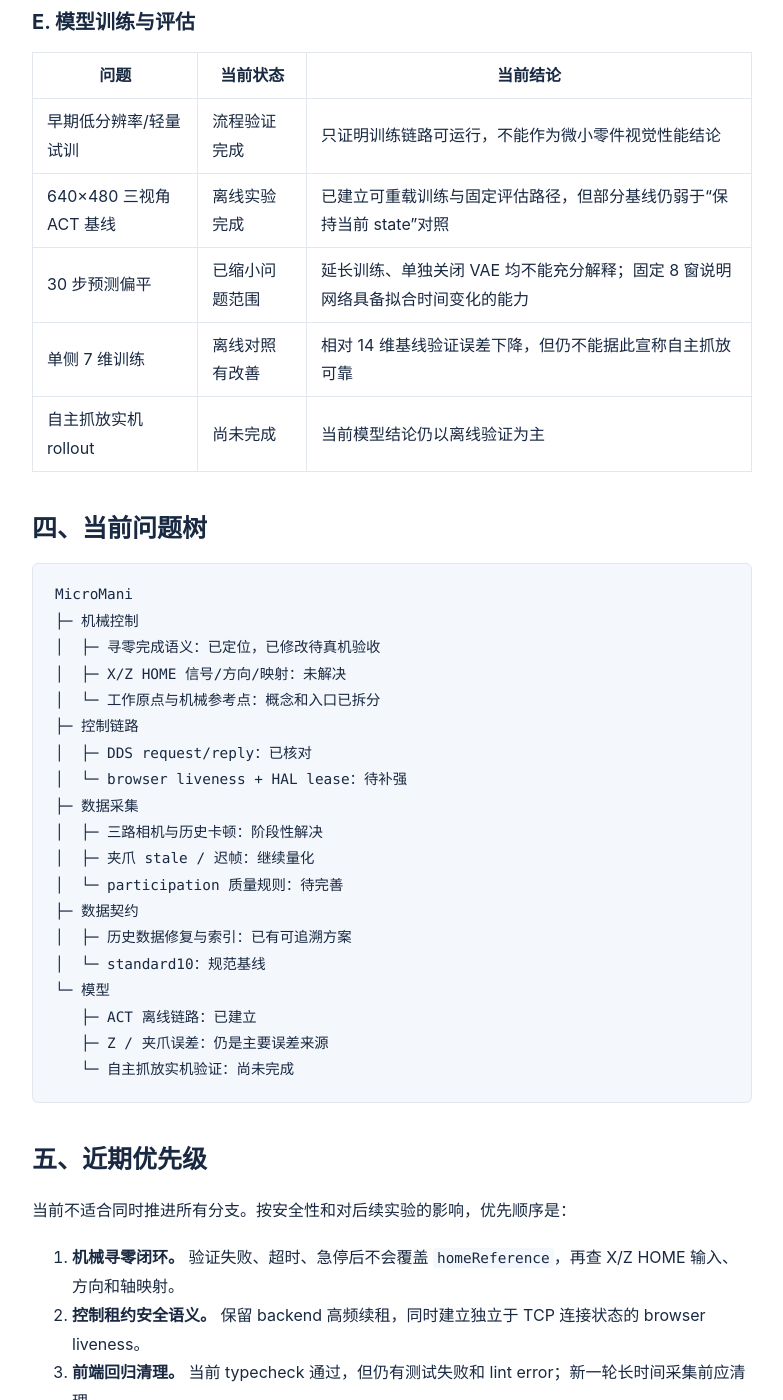
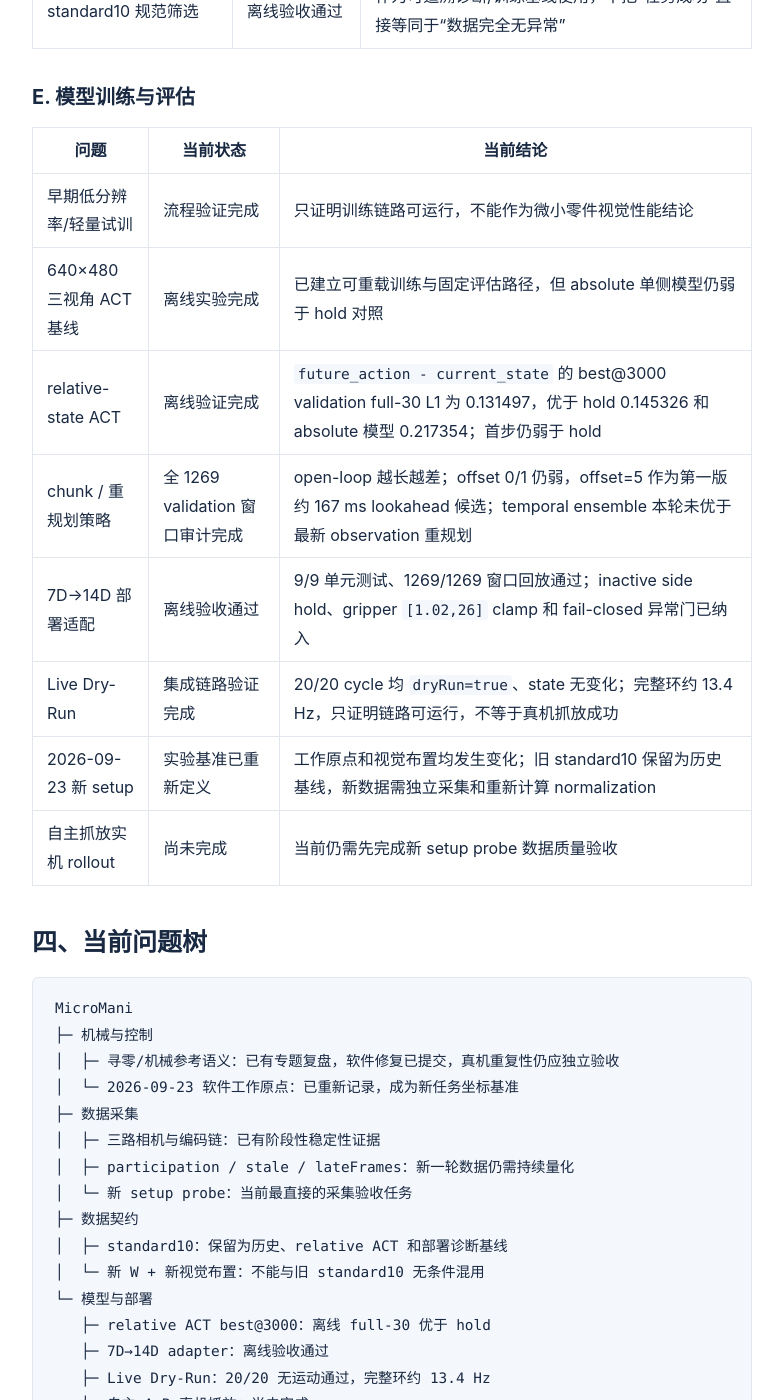
Before and after one commit to YoungShip/youngship.github.io, a Jekyll site: the page built from _posts/2026-09-23-micromani-research-overview.md, in a window 1280 px wide and 1400 px high, scrolled down 3633 px. Shown: the whole window, without its empty margins (248-1031 px from the left). Built offline with Jekyll 4.4.1, drawn with Linux system fonts in a browser that asks for light colours; some of the changed text lies outside the part shown.

Commit message:
更新 MicroMani relative ACT 与新实验基准科研记录

````diff
--- /dev/null
+++ b/_posts/2026-09-23-micromani-relative-act-new-setup.md
@@ -0,0 +1,286 @@
+---
+title: "MicroMani 阶段科研记录：relative ACT、部署审计与新实验基准"
+date: "2026-09-23"
+description: "记录 standard10 后续的 relative-state ACT、全窗口部署策略审计、7D→14D 安全适配、Live Dry-Run，以及工作原点和相机布置变化后重新定义实验基准的过程。"
+category: 笔记
+tags: [科研记录, MicroMani, 机器人, ACT, 模仿学习, 数据采集, 部署]
+---
+
+`standard10` 建立以后，问题没有立刻变成“再训练久一点就能真机”。单侧 absolute ACT 虽然比更早的 14 维基线有所改善，但验证误差仍然高于“保持当前 state”的简单对照；与此同时，后续部署审计又暴露出首步预测、夹爪越界和完整控制环频率等问题。
+
+这一阶段因此分成两部分：先把**动作表示和部署语义**查清楚，再处理 2026 年 9 月 23 日出现的**新工作原点与新视觉布置**。本文记录的是离线实验和 dry-run 结果，不把它写成自主抓放已经通过。
+
+## 一、absolute action 仍然不够，先改变动作表示
+
+在统一工作原点、固定 A→B 和单侧 7 维输入输出下，`standard10_single_side_001` 的最佳验证 30 步 normalized L1 约为 **0.217354**，而同一验证集合的“保持当前 state”对照约为 **0.145326**。这说明单纯缩小到单侧并没有解决主要问题。
+
+后续实验把训练目标改为：
+
+```text
+target(t, h) = action(t + h) - observation.state(t)
+```
+
+这里的 relative 并不是相邻帧速度或 `action(t+1)-action(t)`，而是“未来绝对动作目标相对当前观测状态的偏移”。缩放仍使用训练集 absolute action 的标准差，以便重建绝对动作后继续和原来的指标直接比较。
+
+实验目录：
+
+```text
+E:\micro_act_train\experiments\standard10_relative_side_001
+```
+
+训练到 10000 updates 后，最佳检查点出现在 **step 3000**：
+
+| 指标 | relative ACT best@3000 | hold |
+| --- | ---: | ---: |
+| validation first-step L1 | 0.034600 | 0.027419 |
+| validation full-30 L1 | **0.131497** | 0.145326 |
+| train full-30 L1 | 0.125175 | 0.164502 |
+
+relative 表示把验证 full-30 从上一轮 absolute 模型的约 **0.217354** 降到 **0.131497**，但首步仍然弱于 hold。训练继续到 step 10000 后，validation full-30 又回升到约 **0.162005**，因此本轮使用 best@3000，而不是最后一个检查点。
+
+这个结果支持的结论很有限：**relative-state 表示更适合当前数据，但它的优势主要出现在未来轨迹，而不是当前瞬时动作。** 对 2～3 mm 微小零件，约毫米量级的 XYZ 平均误差仍然不能直接解释成“已经能精确抓取”。
+
+## 二、部署前不能只看 46 个固定窗口
+
+训练过程中保存的固定 validation 窗口适合选 checkpoint，但不足以决定 action chunk 应怎样执行。于是又用 best@3000 对两个 validation episode 的全部合法 30 步窗口进行推理，共 **1269 个窗口**。
+
+结果目录：
+
+```text
+E:\micro_act_train\experiments\standard10_relative_side_review_003
+```
+
+### 每次推理后执行多少步
+
+把“重新观察并推理”的间隔设为 K 帧，得到：
+
+| K | normalized L1 |
+| ---: | ---: |
+| 1 | **0.033585** |
+| 2 | 0.038576 |
+| 3 | 0.043379 |
+| 5 | 0.052856 |
+| 10 | 0.073134 |
+| 30 | 0.125839 |
+
+open-loop 越长越差。因此第一版部署不采用“预测 30 步后完整执行”，而是尽量频繁重新观察和重规划。
+
+### chunk 的第一个点也不是最佳选择
+
+逐 horizon 检查显示，offset 0 和 1 的误差仍高于 hold；从 offset 2 开始才逐渐优于 hold。综合预测质量和目标距离，第一版把 **offset=5** 作为候选，即每次预测后取第 6 个目标，约对应 **+167 ms** 的 lookahead。
+
+这不是证明 167 ms 在真实动力学中最优，只是说明在当前离线数据上，“立刻执行 h=0”没有利用到模型真正学到的那部分未来轨迹信息。
+
+### temporal ensemble 没有带来收益
+
+对重叠 chunk 做多组指数加权后，本轮 temporal ensemble 最好的 normalized L1 约为 **0.0381**，仍不如最新 observation 直接重新推理的 **0.0336**。因此第一版不叠加 temporal ensemble，避免在模型本身尚未真机验证时增加额外变量。
+
+## 三、把 7 维模型输出接到 14 维控制接口之前
+
+模型只预测操作者右侧 7 维，也就是：
+
+```text
+operator_right = hardware_left = 原 14D 的 7..13
+```
+
+而 AppStation policy API 接受 14 维 absolute target。因此单独建立了一个部署适配器：
+
+```text
+E:\micro_act_train\experiments\standard10_relative_side_adapter_001
+```
+
+适配逻辑是：
+
+1. 读取当前 14D state；
+2. 用活动侧 `state[7:14]` 和三路图像做推理；
+3. 取 relative chunk 的 offset=5；
+4. 用训练时的 `action_std` 还原相对位移；
+5. 加回当前 active state，得到活动侧绝对目标；
+6. `action[0:7]` 保持当前 inactive side；
+7. `action[7:14]` 写入活动侧目标；
+8. `controlledSides=["right"]`，由 backend 再映射到 hardware-left。
+
+夹爪另设物理保护：
+
+```text
+1.02 mm <= gripper <= 26 mm
+```
+
+并在 backend 单请求限幅之外增加 fail-closed 模型异常门。适配器的离线单元测试 **9/9 通过**，1269 个 validation 窗口回放 **1269/1269 通过**。在 offset=5 的这些窗口里，有 **415/1269** 个原始夹爪目标需要被裁剪到安全范围，这也说明夹爪 clamp 不能依赖模型自行学会。
+
+## 四、Live Dry-Run 验证的是链路，不是真机成功
+
+完成离线适配后，又复用现场已经启动的 HAL、backend 和三路相机进行了 20 个周期的 Live Dry-Run：
+
+```text
+E:\micro_act_train\experiments\standard10_relative_side_live_dryrun_001
+```
+
+20 个周期均为：
+
+```text
+dryRun=true
+sent=false
+```
+
+前后读取到的机械臂 state 完全没有变化，没有发送真实运动。
+
+完整链路的平均耗时约为：
+
+| 环节 | 平均耗时 |
+| --- | ---: |
+| 三路相机并行 snapshot | 11.2 ms |
+| 图像预处理 | 20.2 ms |
+| 模型推理 | 23.8 ms |
+| policy dry-run POST | 11.4 ms |
+| 单周期总耗时 | 74.6 ms |
+
+对应平均完整循环频率约 **13.4 Hz**。这说明单独测到约 24～29 ms 的模型 forward，并不能推出整个现场控制环可以稳定运行在 30 Hz。
+
+这轮 dry-run 只证明三路图像、真实 state、模型、adapter 和 policy bridge 能连起来，并没有证明模型已经具备真实抓放成功率。
+
+## 五、9 月 23 日：实验基准本身发生了变化
+
+当天现场调试过程中，顶部相机和不参与任务的机械臂发生过位移，随后又重新固定；同时软件工作原点 W 也重新记录。
+
+旧 `standard10` 活动侧工作原点 pulse 为：
+
+```text
+[-50002, -200002, -101, 99996, -2, -521]
+```
+
+当前新工作原点为：
+
+```text
+[-24936, 50061, -326, -608, 1, 519]
+```
+
+另一侧也重新建立了参考。由于录制中的 state/action 使用软件工作原点作为任务坐标基准，**新旧 W 不只是“起点换了”，而是数据数值坐标系也变了。**
+
+当前活动侧在新 W 下读取为：
+
+```text
+X=0, Y=0, Z=0
+Roll=0, Pitch=0, Yaw=0
+Gripper=26 mm
+```
+
+因此这套状态很适合作为新的固定任务起点，但不应该直接把旧 standard10 的 normalization 和动作坐标解释原样搬过来。
+
+## 六、相机变化必须用真实训练帧比较
+
+这里还纠正了一个很容易犯的基准错误。
+
+最初曾用科研记录中的工作原点参考图和当前 snapshot 做比较，得到“顶部相机变化很小”的结果。随后确认，那些网页参考图已经包含后续补拍/更新，**不能代表 standard10 训练时的真实视觉输入**。
+
+正确做法是直接从：
+
+```text
+E:\data group\micro_assembly_0921_standard10
+```
+
+读取实际训练视频的第一帧，再与当前 live snapshot 对比。
+
+### standard10 真实 global 第一帧
+
+![standard10 训练视频中的顶部相机第一帧](/assets/uploads/micromani-global-standard10-first-frame-2026-09-23.jpg)
+
+*这里直接使用旧训练数据保存的视频帧作为“移动前”的视觉基准，而不是后补的科研记录截图。*
+
+### 2026-09-23 当前 global 画面
+
+![2026-09-23 当前顶部相机画面](/assets/uploads/micromani-global-current-setup-2026-09-23.jpg)
+
+*当前重新固定后的顶部相机画面。机械臂待机位置也已经发生变化，因此自动仿射只能作为变化量诊断，不能等同于精确相机外参。*
+
+对 10 条旧 episode 第一帧与当前画面做 ORB + RANSAC 仿射诊断，global 得到：
+
+- 画面中心变化中位数约 **16.8 px**；
+- 旋转量中位数约 **2.03°**；
+- scale 中位数约 **0.924**，即约 7～8% 的尺度变化。
+
+`wrist_left` 的变化明显更小，中心变化约 6 px、旋转约 0.58°、scale 约 0.99。`wrist_right` 因有效特征匹配较少，自动配准结果不够可靠，因此只保留画面直接对照，不把异常大的 affine 数字当成相机位姿结论。
+
+这些数字也不应被解释成精确外参标定。它们只回答一个更实际的问题：**当前视觉分布与 standard10 训练时是否仍然可以视为同一套固定场景。** 对只有约 10 条示教、没有外参归一化和强几何增强的当前模型，global 的变化已经不适合简单忽略。
+
+## 七、旧 standard10 保留，新 setup 单独开始
+
+面对新的工作原点和视觉布置，有两个选择：
+
+1. 对旧数据做坐标变换，再处理新旧视觉域差异；
+2. 保留 standard10 作为历史基线，从当前固定 setup 重新采集。
+
+考虑到 standard10 只有 10 条，当前选择第二种。旧数据继续用于：
+
+- 历史 ACT 对照；
+- relative-state 表示实验；
+- 部署策略诊断；
+- 科研记录和复现。
+
+但不直接与新 setup 数据无条件混合训练。
+
+新 setup 暂时仍保持 V1 的窄任务定义：
+
+```text
+固定 W
+固定 A
+固定 B
+固定三路相机
+固定非活动臂位置
+每条开始夹爪 26 mm
+```
+
+## 八、下一步先采 probe，而不是马上扩大到 40 条
+
+下一轮先只采 **3～5 条 probe**。每条仍执行完整 A→B：
+
+```text
+W + 26 mm
+→ 开始录制
+→ 接近 A
+→ 抓取
+→ 抬起
+→ 搬运到 B
+→ 放置
+→ 张开
+→ 上退约 1～2 cm
+→ 稳定 0.3～0.5 s
+→ 保存
+```
+
+回 W 和重新摆零件都放在录制之外。
+
+probe 先检查：
+
+- 每条工作原点是否一致；
+- 首帧是否确实为 W + 26 mm；
+- 三路视频分辨率、帧率和帧数；
+- MP4 与 Parquet 是否逐条对应；
+- lateFrames、cameraDrops；
+- gripper / HAL / Omega stale；
+- timestamp 连续性和 NaN/Inf；
+- action jump；
+- 抓取、放置和退出阶段是否一致；
+- 控制租约、急停和保存流程是否完整。
+
+只有 probe 干净后，再扩大到约 30～40 条，并在训练前固定完整 episode 的 train/validation 划分。
+
+## 九、这阶段能说什么，不能说什么
+
+现在可以说：
+
+- relative-state ACT 在 standard10 的离线 validation 上优于 absolute 表示和 hold 的 full-30 指标；
+- 全窗口分析支持频繁重规划，不支持完整 30 步 open-loop；
+- 7D→14D adapter 和 dry-run 链路已经建立并做过离线/现场无运动验证；
+- 2026-09-23 的新 W 和相机布置已经构成新的实验基准。
+
+还不能说：
+
+- 模型已经能可靠抓取 2～3 mm 零件；
+- offset=5 已经是真机最优控制周期；
+- 13.4 Hz 的 dry-run 环能直接等价于运动中的闭环频率；
+- global 的仿射诊断就是相机精确外参；
+- 新 setup 数据还没有经过 probe 质量审计；
+- validation 已经是独立最终测试集。
+
+下一阶段的重点不是继续堆训练步数，而是先确认**新的坐标基准和视觉基准下，能否稳定得到一小批真正一致的示教数据**。
--- a/_posts/2026-09-23-micromani-research-overview.md
+++ b/_posts/2026-09-23-micromani-research-overview.md
@@ -33,6 +33,7 @@
 | 2026-09-22 | [阶段三：从回零绕圈到逐轴机械参考点](/notes/2026/09/22/micromani-homing-reference/) | 机械参考点、寻零、限位参考、返回参考点与现场安全边界 |
 | 2026-09-22 | [阶段四：采集质量、参与设备与控制安全](/notes/2026/09/22/micromani-quality-and-stability/) | participation、夹爪 stale、迟帧、质量报告、控制租约 |
 | 2026-09-23 | [专题复盘：机械寻零完成语义与原点误写](/notes/2026/09/23/micromani-homing-completion-semantics/) | 旧寻零异步完成语义、参考点误写机制、当前修复与 X/Z 剩余问题 |
+| 2026-09-23 | [阶段五：relative ACT、部署审计与新实验基准](/notes/2026/09/23/micromani-relative-act-new-setup/) | relative-state ACT、全窗口 chunk 审计、7D→14D adapter、Live Dry-Run、新工作原点与相机基准 |
 
 第一篇公开标题没有显式“（一）”，后续文章使用了编号。为了避免为统一编号修改已有 URL，这里按内容阶段统一称呼，不再强求所有文章标题形式完全一致。
 
@@ -81,47 +82,48 @@
 | 问题 | 当前状态 | 当前结论 |
 | --- | --- | --- |
 | 早期低分辨率/轻量试训 | 流程验证完成 | 只证明训练链路可运行，不能作为微小零件视觉性能结论 |
-| 640×480 三视角 ACT 基线 | 离线实验完成 | 已建立可重载训练与固定评估路径，但部分基线仍弱于“保持当前 state”对照 |
-| 30 步预测偏平 | 已缩小问题范围 | 延长训练、单独关闭 VAE 均不能充分解释；固定 8 窗说明网络具备拟合时间变化的能力 |
-| 单侧 7 维训练 | 离线对照有改善 | 相对 14 维基线验证误差下降，但仍不能据此宣称自主抓放可靠 |
-| 自主抓放实机 rollout | 尚未完成 | 当前模型结论仍以离线验证为主 |
+| 640×480 三视角 ACT 基线 | 离线实验完成 | 已建立可重载训练与固定评估路径，但 absolute 单侧模型仍弱于 hold 对照 |
+| relative-state ACT | 离线验证完成 | `future_action - current_state` 的 best@3000 validation full-30 L1 为 0.131497，优于 hold 0.145326 和 absolute 模型 0.217354；首步仍弱于 hold |
+| chunk / 重规划策略 | 全 1269 validation 窗口审计完成 | open-loop 越长越差；offset 0/1 仍弱，offset=5 作为第一版约 167 ms lookahead 候选；temporal ensemble 本轮未优于最新 observation 重规划 |
+| 7D→14D 部署适配 | 离线验收通过 | 9/9 单元测试、1269/1269 窗口回放通过；inactive side hold、gripper `[1.02,26]` clamp 和 fail-closed 异常门已纳入 |
+| Live Dry-Run | 集成链路验证完成 | 20/20 cycle 均 `dryRun=true`、state 无变化；完整环约 13.4 Hz，只证明链路可运行，不等于真机抓放成功 |
+| 2026-09-23 新 setup | 实验基准已重新定义 | 工作原点和视觉布置均发生变化；旧 standard10 保留为历史基线，新数据需独立采集和重新计算 normalization |
+| 自主抓放实机 rollout | 尚未完成 | 当前仍需先完成新 setup probe 数据质量验收 |
 
 ## 四、当前问题树
 
 ```text
 MicroMani
-├─ 机械控制
-│  ├─ 寻零完成语义：已定位，已修改待真机验收
-│  ├─ X/Z HOME 信号/方向/映射：未解决
-│  └─ 工作原点与机械参考点：概念和入口已拆分
-├─ 控制链路
-│  ├─ DDS request/reply：已核对
-│  └─ browser liveness + HAL lease：待补强
+├─ 机械与控制
+│  ├─ 寻零/机械参考语义：已有专题复盘，软件修复已提交，真机重复性仍应独立验收
+│  └─ 2026-09-23 软件工作原点：已重新记录，成为新任务坐标基准
 ├─ 数据采集
-│  ├─ 三路相机与历史卡顿：阶段性解决
-│  ├─ 夹爪 stale / 迟帧：继续量化
-│  └─ participation 质量规则：待完善
+│  ├─ 三路相机与编码链：已有阶段性稳定性证据
+│  ├─ participation / stale / lateFrames：新一轮数据仍需持续量化
+│  └─ 新 setup probe：当前最直接的采集验收任务
 ├─ 数据契约
-│  ├─ 历史数据修复与索引：已有可追溯方案
-│  └─ standard10：规范基线
-└─ 模型
-   ├─ ACT 离线链路：已建立
-   ├─ Z / 夹爪误差：仍是主要误差来源
-   └─ 自主抓放实机验证：尚未完成
+│  ├─ standard10：保留为历史、relative ACT 和部署诊断基线
+│  └─ 新 W + 新视觉布置：不能与旧 standard10 无条件混用
+└─ 模型与部署
+   ├─ relative ACT best@3000：离线 full-30 优于 hold
+   ├─ 7D→14D adapter：离线验收通过
+   ├─ Live Dry-Run：20/20 无运动通过，完整环约 13.4 Hz
+   └─ 自主 A→B 真机抓放：尚未完成
 ```
 
 ## 五、近期优先级
 
-当前不适合同时推进所有分支。按安全性和对后续实验的影响，优先顺序是：
+当前软件开发已经进入提交后的现场数据验收阶段，最重要的不再是同时追多个旧问题，而是把新的实验基准固定下来，并用最小样本先证明采集链路仍然一致：
 
-1. **机械寻零闭环。** 验证失败、超时、急停后不会覆盖 `homeReference`，再查 X/Z HOME 输入、方向和轴映射。
-2. **控制租约安全语义。** 保留 backend 高频续租，同时建立独立于 TCP 连接状态的 browser liveness。
-3. **前端回归清理。** 当前 typecheck 通过，但仍有测试失败和 lint error；新一轮长时间采集前应清理。
-4. **质量报告与 participation。** 优先使用显式参与侧，减少运动幅度推断造成的误判。
-5. **重新补采规范数据。** 机械参考、控制安全和质量判据稳定后，再扩大示教量。
-6. **继续模型实验。** 新数据稳定后再比较 ACT 或后续模型，避免用调参掩盖采集和坐标问题。
+1. **固定 2026-09-23 新 setup。** 保持当前新工作原点、三路相机、非活动臂、A/B 和 26 mm 夹爪起点不再变化。
+2. **先采 3～5 条 probe。** 完整审计 origin、首帧 W+26、三路视频、lateFrames、cameraDrops、gripper/HAL/Omega stale、时间戳和 action jump。
+3. **probe 通过后再扩大示教量。** 第一版目标约 30～40 条，训练/验证在训练前按完整 episode 固定划分；V1 仍保持固定 A/B。
+4. **用新数据重训 relative ACT。** state/action normalization 只从新训练集计算，不沿用 standard10 统计，不在同一轮同时改变网络结构和数据定义。
+5. **重复离线部署审计和 Live Dry-Run。** 继续验证 chunk 策略、adapter、安全门和完整环频率。
+6. **再进入低速空载和单次 A→B 真机验收。** 真实运动仍需单独的安全计划与明确授权。
+7. **V1 跑通后再做模型与泛化对照。** 包括 JEPA 路线、公平吞吐比较，以及 V2 的 A 点小范围扰动。
 
-前四项会直接改变训练数据的坐标基准、有效帧和动作标签。如果底层语义还在变化，继续堆训练轮次很难得到可解释的结论。
+旧的机械寻零、控制租约、participation 和质量报告问题继续保留在问题索引中，但不因为它们曾经存在，就把已经完成的软件开发阶段重新写成当前唯一阻塞项。新 probe 会提供更直接的现场证据，判断这些链路在当前版本和当前硬件布置下是否真正稳定。
 
 ## 六、以后怎样写科研记录
 
````
Also changed, not shown: _posts/2026-09-21-micromani-standardized-data-and-training.md (+2 -0 lines), assets/uploads/micromani-global-current-setup-2026-09-23.jpg (added), assets/uploads/micromani-global-standard10-first-frame-2026-09-23.jpg (added).
